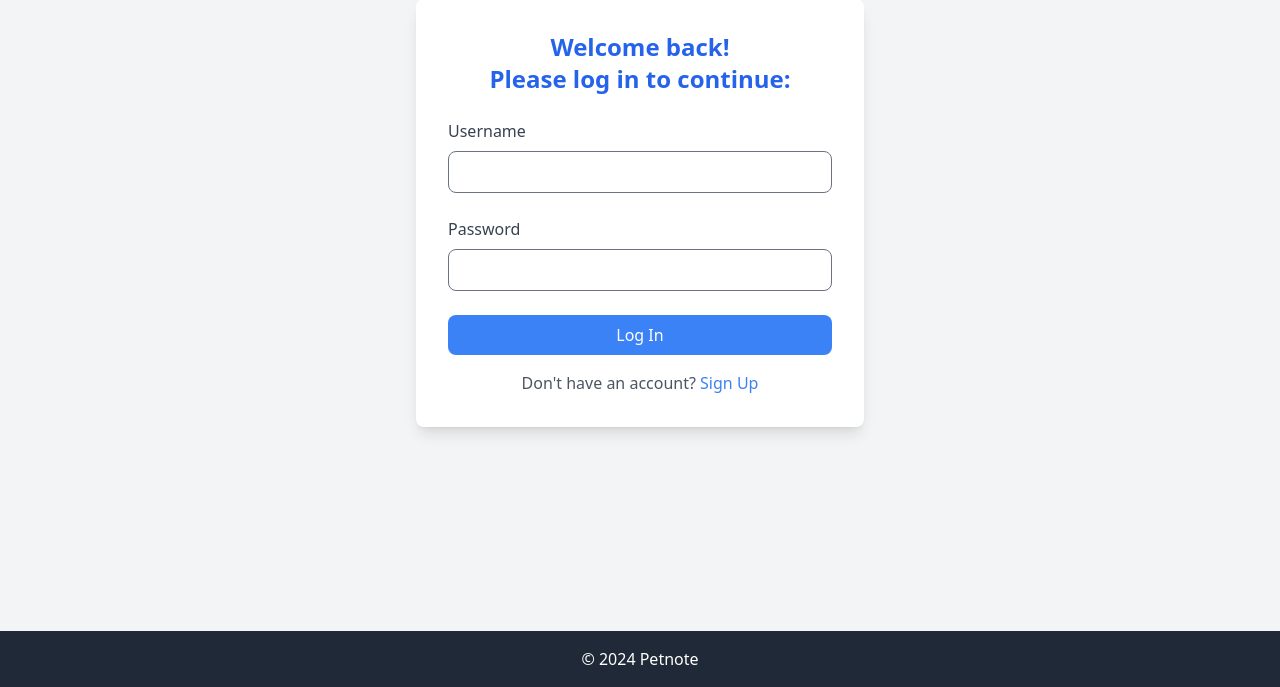
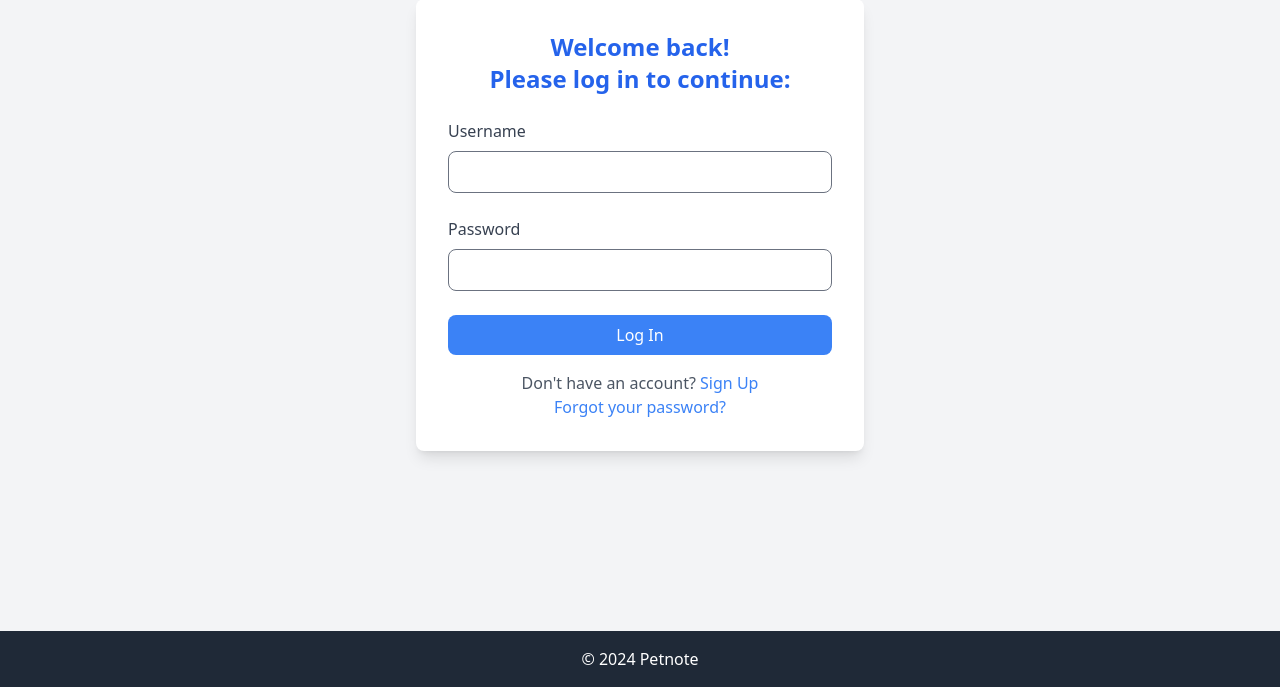
Before and after one commit to SamTheSoftwareEngineer/Petnote, a Django app: page /login/ in a window 1280 px wide. Shown: the part 113-800 px from the top of the page. Run offline with Django 5.2, Linux system fonts and the light colour scheme; parts of the project's set-up code (start-up, migrations or seed data) failed here and were passed over; some libraries are stand-ins or nearby versions.

Commit message:
Added password reset link

```diff
--- a/petnote_core/templates/core/login.html
+++ b/petnote_core/templates/core/login.html
@@ -20,6 +20,8 @@
     </form>
     <p class="mt-4 text-center text-gray-600">
         Don't have an account? <a href="{% url 'signup' %}" class="text-blue-500 hover:underline">Sign Up</a>
+        <br>
+        <a href="{% url 'password_reset' %}" class="text-blue-500 hover:underline">Forgot your password?</a>
     </p>
 </div>
 {% endblock %}
```
